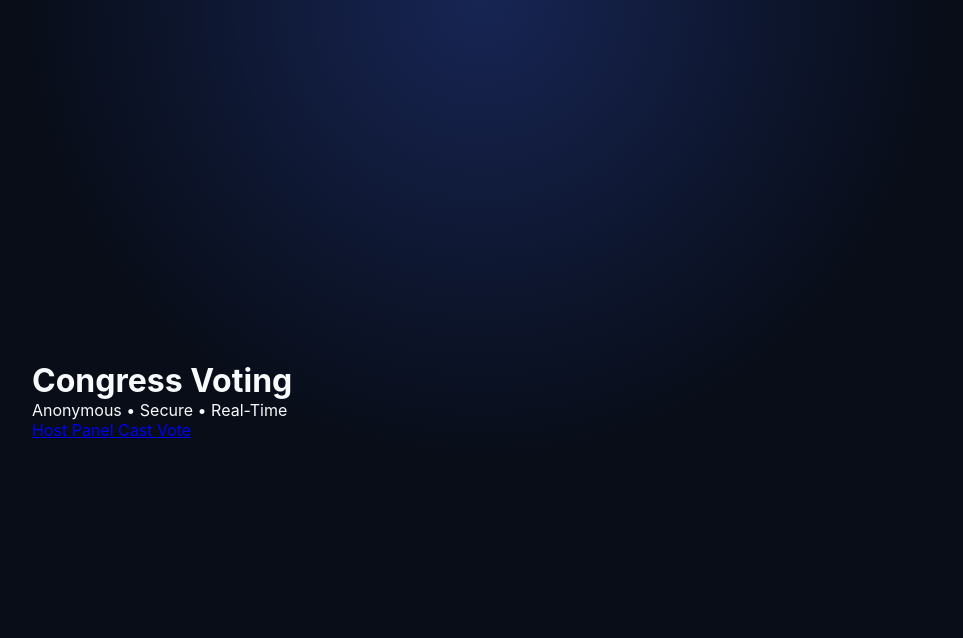
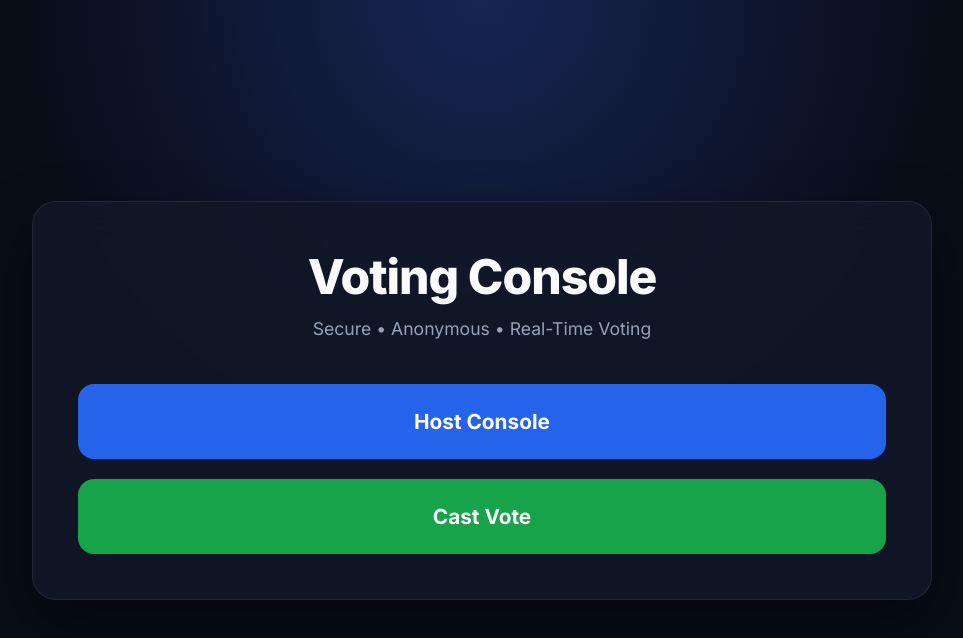
Before and after one commit to mattrice0206-collab/voting-system, a plain HTML site: page index.html in a window 1280 px wide. Shown: the whole page, without its empty margins (158-1121 px from the left). Drawn offline with Linux system fonts and the light colour scheme.

Commit message:
Update index.html

```diff
--- a/index.html
+++ b/index.html
@@ -1,4 +1,5 @@
 <!DOCTYPE html>
+
 <html lang="en">
 
 <head>
@@ -7,31 +8,70 @@
 
 <meta name="viewport" content="width=device-width, initial-scale=1.0">
 
-    <title>Congress Voting</title>
+<title>Voting Console</title>
+
+
+<link rel="preconnect" href="https://fonts.googleapis.com">
+
+<link rel="preconnect" href="https://fonts.gstatic.com" crossorigin>
+
+<link href="https://fonts.googleapis.com/css2?family=Inter:wght@400;600;700;800&display=swap" rel="stylesheet">
+
 
 <link rel="stylesheet" href="css/style.css">
 
 </head>
 
+
 <body>
+
 
 <div class="landing">
 
-    <h1>Congress Voting</h1>
 
-    <p>
-        Anonymous • Secure • Real-Time
+<div class="card">
+
+
+<h1 class="title">
+
+Voting Console
+
+</h1>
+
+
+<p class="subtitle">
+
+Secure • Anonymous • Real-Time Voting
+
 </p>
 
-    <a href="host.html" class="homeButton">
-        Host Panel
+
+
+<div class="menu">
+
+
+<a class="menu-button host" href="host.html">
+
+Host Console
+
 </a>
 
-    <a href="vote.html" class="homeButton">
+
+<a class="menu-button vote" href="vote.html">
+
 Cast Vote
+
 </a>
 
+
 </div>
+
+
+</div>
+
+
+</div>
+
 
 </body>
 
```
Lines whose indentation alone changed are shown as unchanged.
